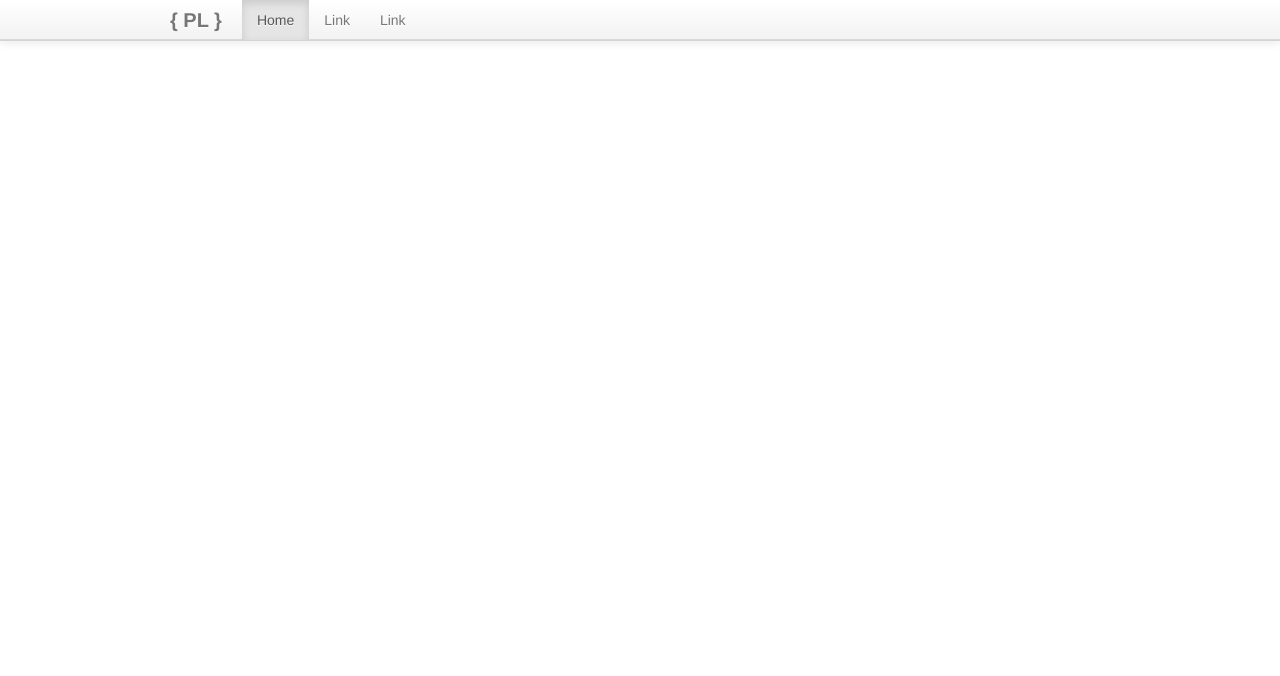
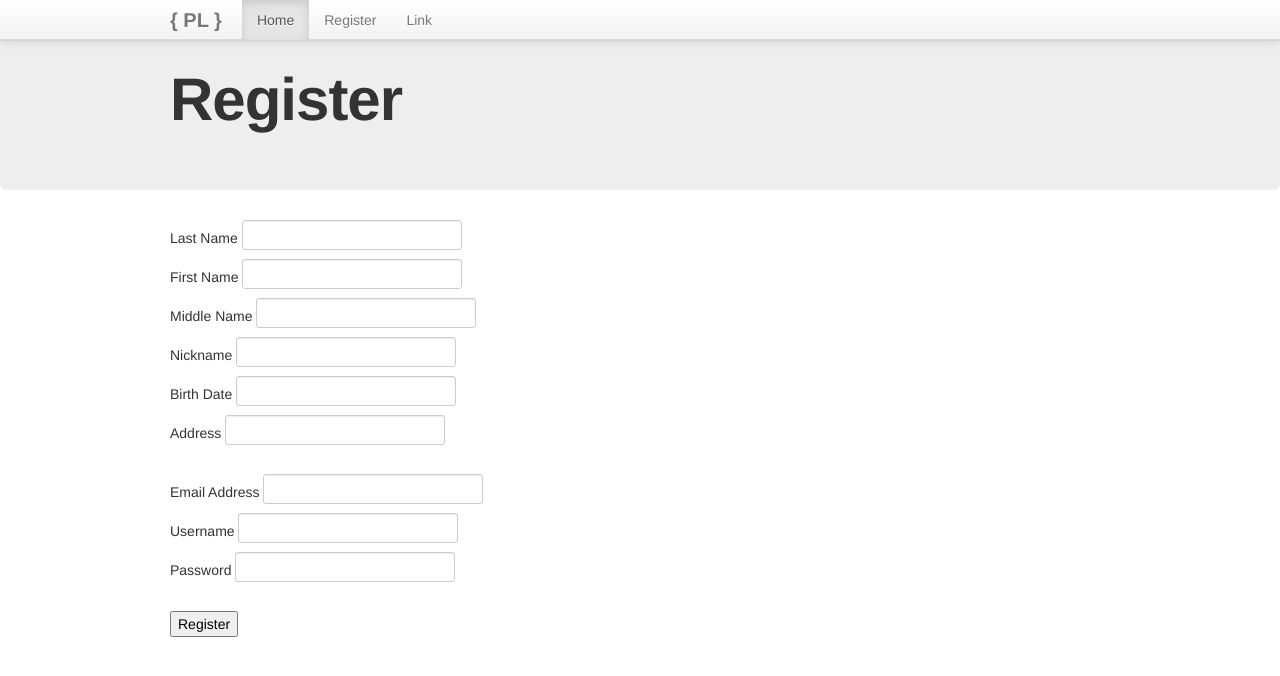
Before and after one commit to janelabs/proglounge, a CodeIgniter app: page /index.php/home/register in a window 1280 px wide. Shown: the top 676 px of the page. Run offline with CodeIgniter, Linux system fonts and the light colour scheme.

Commit message:
Added registration form

```diff
--- a/application/views/header.php
+++ b/application/views/header.php
@@ -13,9 +13,9 @@
             <a href="#" class="brand"><strong>{ PL }</strong></a>
             <ul class="nav">
                 <li class="active">
-                    <a href="#">Home</a>
+                    <a href="<?php echo site_url(); ?>">Home</a>
                 </li>
-                <li><a href="#">Link</a></li>
+                <li><a href="<?php echo site_url('home/register'); ?>">Register</a></li>
                 <li><a href="#">Link</a></li>
             </ul>
         </div>
--- a/application/views/register.php
+++ b/application/views/register.php
@@ -1,7 +1,46 @@
 <?php echo $header; ?>
-<div>
-    <form name="registration" id="registration" method="post" action="">
 
-    </form>
+<div class="hero-unit">
+    <div class="container">
+        <h1>Register</h1>
+    </div>
+</div>
+
+<div class="container">
+    <div class="row">
+        <div class="span9">
+            <form name="registration" id="registration" method="post" action="">
+                <span>Last Name</span>
+                <input type="text" id="last_name" name="last_name" />
+                <br>
+                <span>First Name</span>
+                <input type="text" id="first_name" name="first_name" />
+                <br>
+                <span>Middle Name</span>
+                <input type="text" id="middle_name" name="middle_name" />
+                <br>
+                <span>Nickname</span>
+                <input type="text" id="nickname" name="nickname" />
+                <br>
+                <span>Birth Date</span>
+                <input type="text" id="birth_date" name="birth_date" />
+                <br>
+                <span>Address</span>
+                <input type="text" id="address" name="address" />
+                <br>
+                <br>
+                <span>Email Address</span>
+                <input type="email" id="email_address" name="email_address" />
+                <br>
+                <span>Username</span>
+                <input type="text" id="username" name="username" />
+                <br>
+                <span>Password</span>
+                <input type="password" id="password" name="password" />
+                <br><br>
+                <input type="submit" id="submit" value="Register" />
+            </form>
+        </div>
+    </div>
 </div>
 <?php echo $footer; ?>
```
